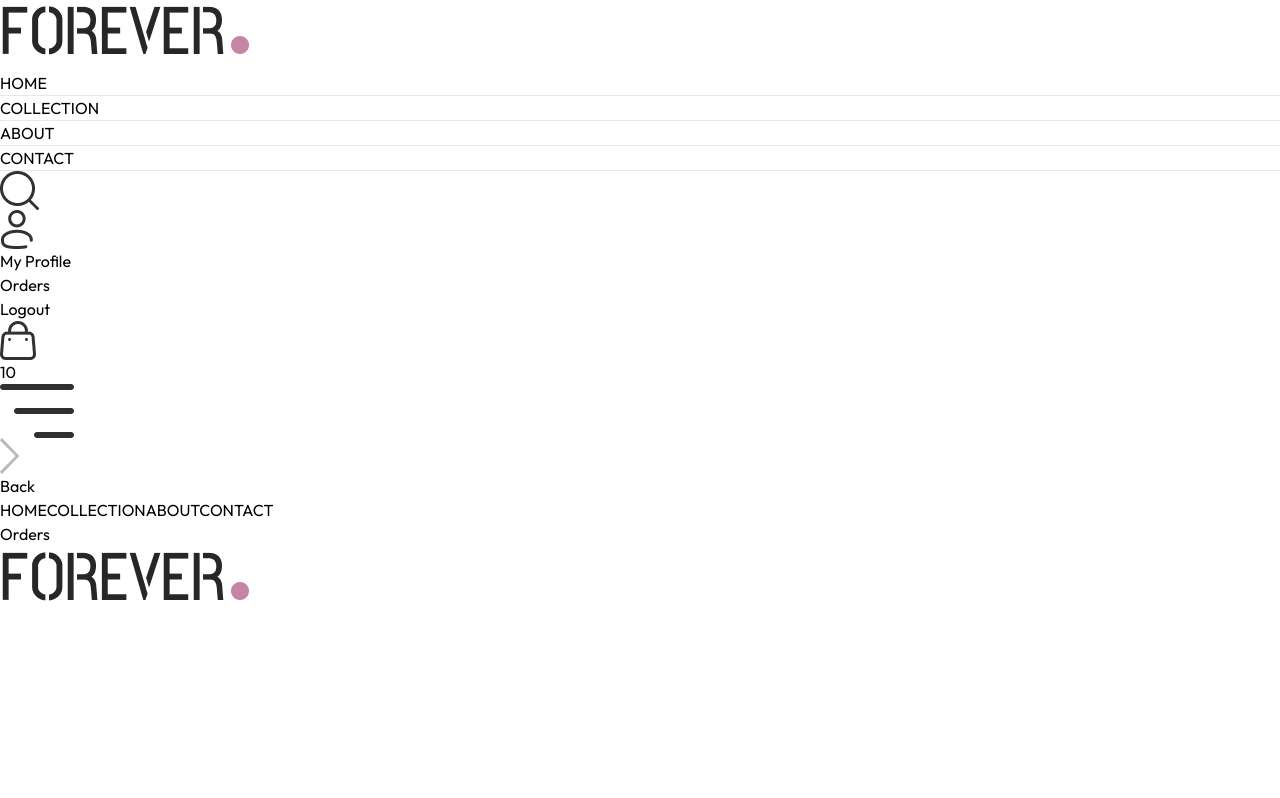
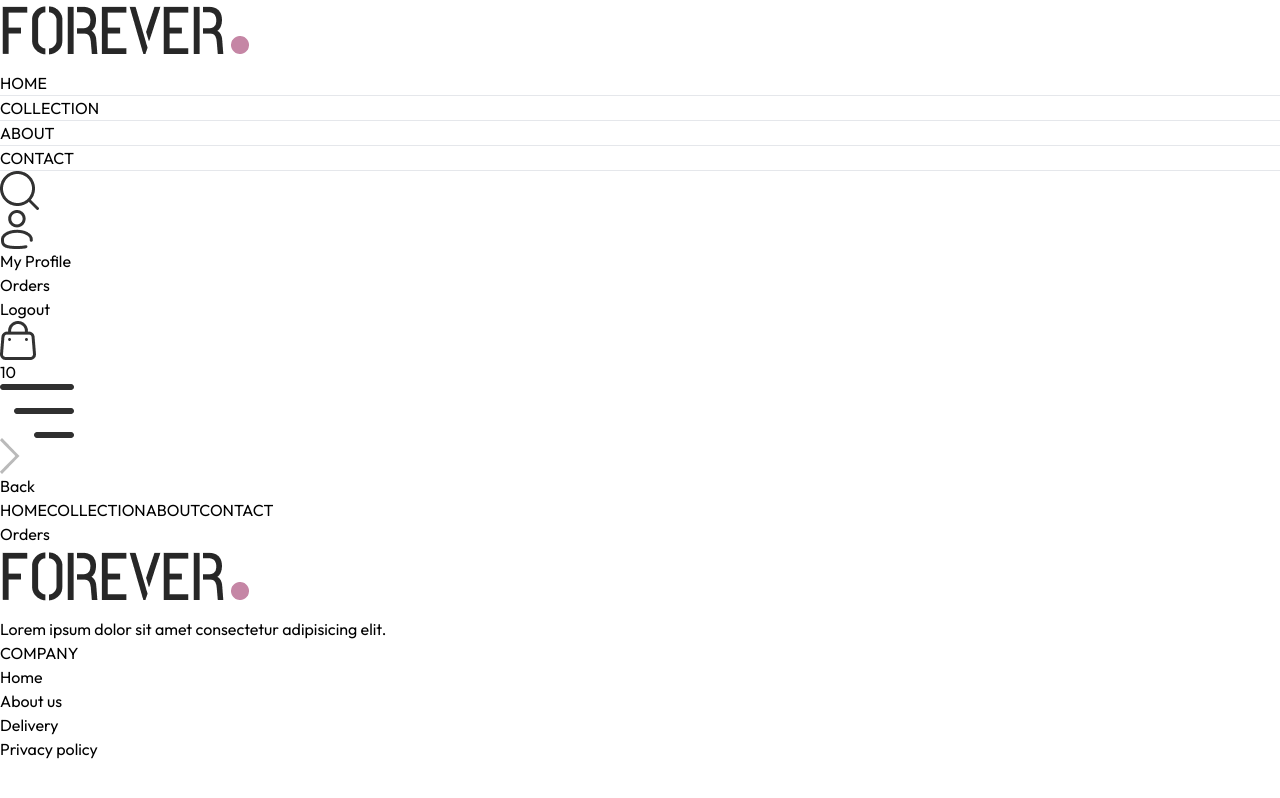
Before and after one commit to riteshsaini01/ECommerce-WebShop-ReactJS, a React (Vite) app in the folder Frontend/: page /orders in a window 1280 px wide. Built offline with nearby package versions, Linux system fonts and the light colour scheme.

Commit message:
Footer update

```diff
--- a/Frontend/src/component/Footer.jsx
+++ b/Frontend/src/component/Footer.jsx
@@ -7,7 +7,18 @@ const Footer = () => {
       <div className='flex flex-col sm:grid grid-cols-[3fr_1fr_1fr] gap-14 my-10 mt-40 text-sm'>
 
         <div>
-          <img src={assets.logo} className='' alt="" />
+          <img src={assets.logo} className='mb-5 w-32' alt="" />
+          <p className='w-full md:w-2/3 text-gray-600'>Lorem ipsum dolor sit amet consectetur adipisicing elit.</p>
+        </div>
+
+        <div>
+          <p className='text-xl font-medium mb-5'>COMPANY</p>
+          <ul className='flex flex-col gap-1 text-gray-600'>
+            <li>Home</li>
+            <li>About us</li>
+            <li>Delivery</li>
+            <li>Privacy policy</li>
+          </ul>
         </div>
 
       </div>
```
